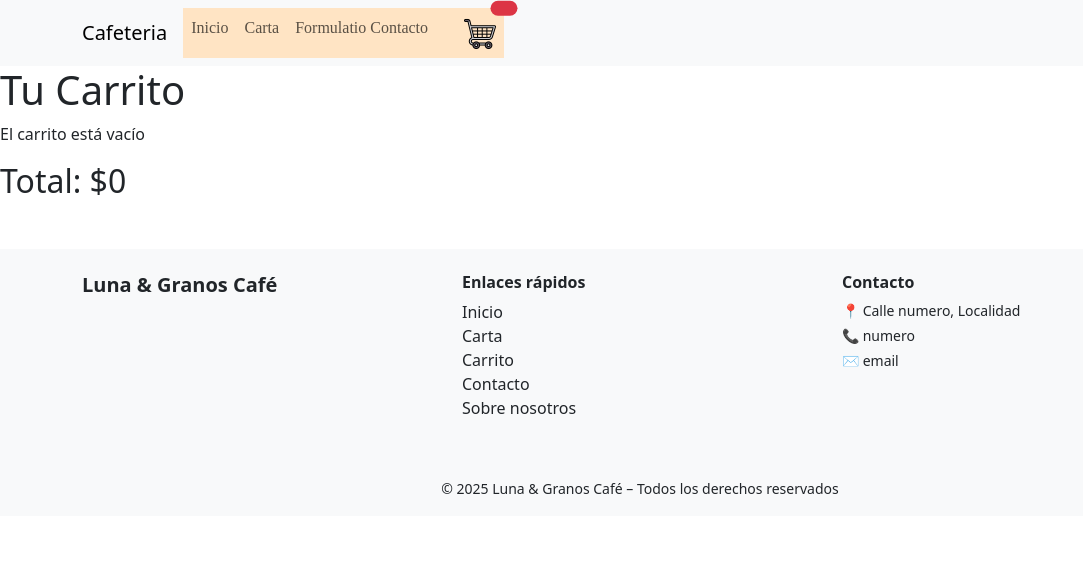
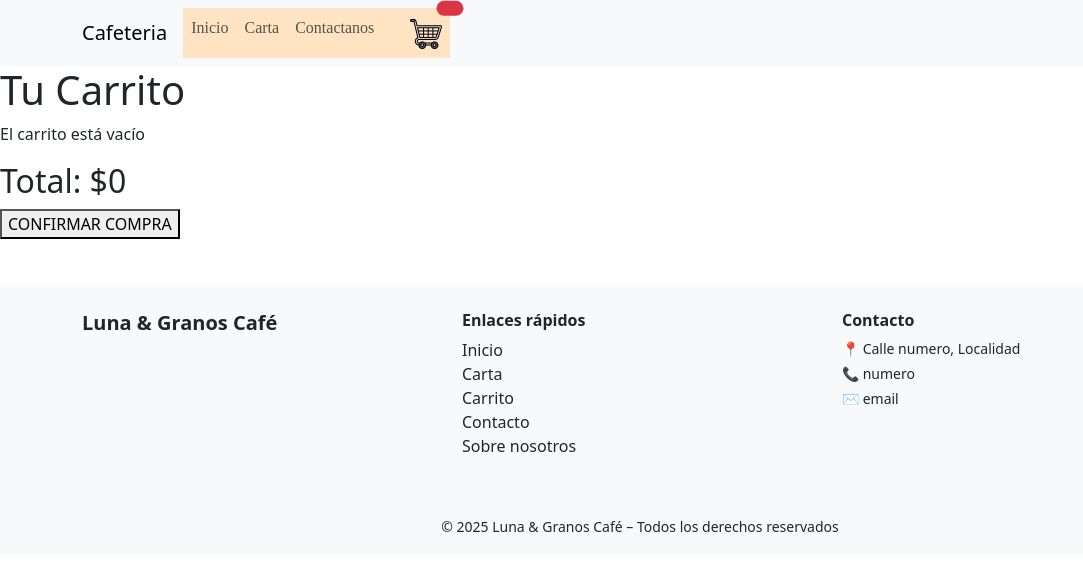
Before and after one commit to SebaAddurUnahur/TP_CIU_GRUPO1_Cafeteria, a React (Vite) app: page /carrito in a window 1280 px wide. Shown: the top 570 px of the page, without its empty margins (0-1083 px from the left). Built offline with nearby package versions, Linux system fonts and the light colour scheme.

Commit message:
Se agrega funcionalidad para quitar productos del carrito y boton confirmar compra

```diff
--- a/src/components/Navigationbar.jsx
+++ b/src/components/Navigationbar.jsx
@@ -19,7 +19,7 @@
             <Nav className={styles["me-auto"]}>
               <Nav.Link as={NavLink} to="/" onClick={() => setExpanded(false)}>Inicio</Nav.Link>
               <Nav.Link as={NavLink} to="/carta" onClick={() => setExpanded(false)}>Carta</Nav.Link>
-              <Nav.Link as={NavLink} to="/contacto" onClick={() => setExpanded(false)}>Formulatio Contacto</Nav.Link>
+              <Nav.Link as={NavLink} to="/contacto" onClick={() => setExpanded(false)}>Contactanos</Nav.Link>
               <Nav.Link as={NavLink} to="/carrito" className="position-relative" style={{ marginLeft: "20px", fontSize: "1.3rem" }} onClick={() => setExpanded(false)}> <img src="carrito-de-compras.png" alt="" style={{ width: "32px", height: "32px" }} /> <span className="position-absolute top-0 start-100 translate-middle badge rounded-pill bg-danger text-light" style={{fontSize: "1.3rem", transform: "translate(-10%, -10%)"}}> {totalItems}</span></Nav.Link>
           </Nav>
         </Nav>
--- a/src/pages/Carrito.jsx
+++ b/src/pages/Carrito.jsx
@@ -1,19 +1,32 @@
+import { useNavigate } from "react-router-dom";
 
 
 
 export default function Carrito({ carro, setCarro }) {
+  const cambioDePagina = useNavigate();
+
+
   const updateCantidad = (id, cantidad) => {
     setCarro((prevCarro) =>
       prevCarro.map((item) =>
         item.id === id ? { ...item, cantidad: cantidad } : item
       )
     );
-  };
+  }
 
   const total = carro.reduce(
     (acc, item) => acc + item.precio * item.cantidad,
     0
   );
+
+  const eliminarProducto = (id) => {
+    setCarro((prevCarro) => prevCarro.filter((item) => item.id !== id));
+  };
+
+  const confirmarCompra = () => {
+    cambioDePagina("/FormularioPedido")
+
+  }
 
   return (
     <div>
@@ -32,11 +45,20 @@
             <button onClick={() => updateCantidad(item.id, item.cantidad + 1)}>
               +
             </button>
+            <button onClick={() => eliminarProducto(item.id)}>
+              X
+            </button>
+
           </div>
         ))
       )}
 
       <h2>Total: ${total}</h2>
+
+      <button onClick={() => confirmarCompra()}>
+        CONFIRMAR COMPRA
+      </button>
     </div>
   );
+
 }
--- a/src/pages/FormularioContacto.jsx
+++ b/src/pages/FormularioContacto.jsx
@@ -1,4 +1,4 @@
-import React from 'react'
+
 
 export default function FormularioContacto() {
   return (
```
Also changed, not shown: src/pages/FormularioPedido.jsx (added, +7 -0 lines).
